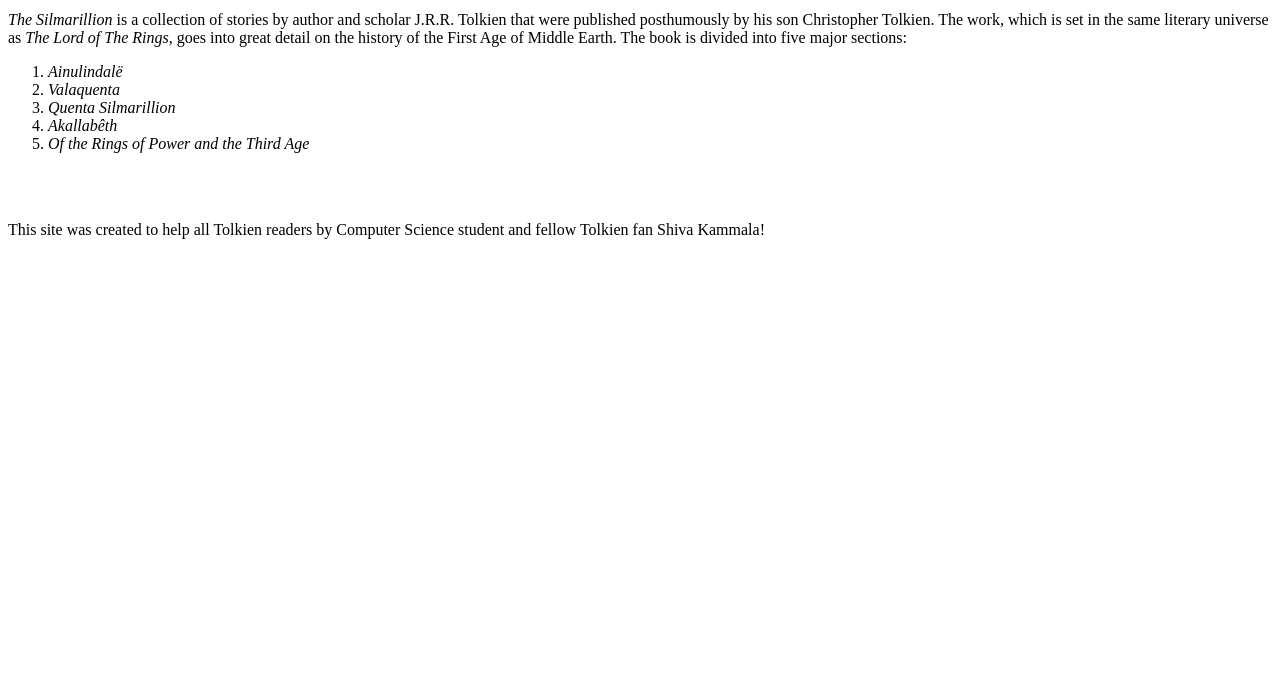
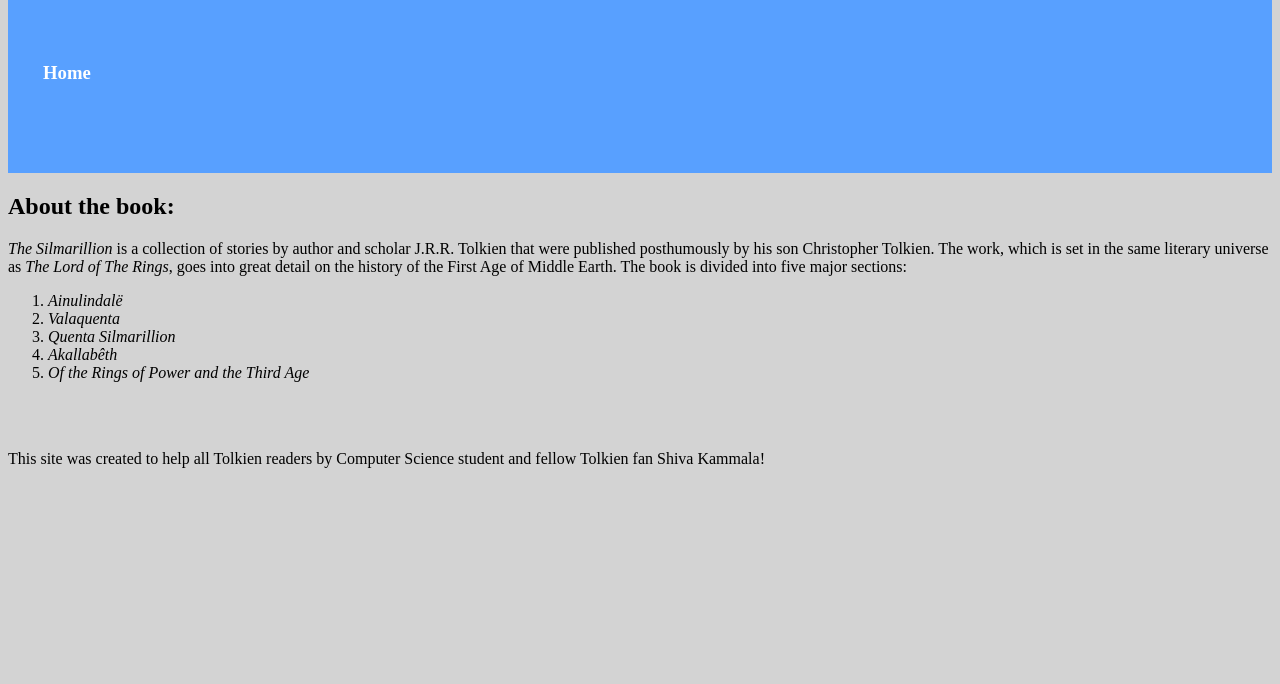
Before and after one commit to jdmar3-comp426/a01-shiva1UNC, a website: page index.html in a window 1280 px wide. Shown: the part 116-800 px from the top of the page. Drawn offline with Linux system fonts and the light colour scheme.

Commit message:
added heading and menu bar

```diff
--- a/index.html
+++ b/index.html
@@ -1,13 +1,21 @@
 <!DOCTYPE html>
 <html>
     <head>
+        <link rel="stylesheet" href="styles.css">
         <meta charset="UTF-8">
         <meta name="viewport" content="width=device-width, initial-scale=1.0">
         <title>a01: Mythological Character</title>
     </head>
     <body>
+        <div id="heading">
             <h1 id="title">Guide to Tolkien's <em>The Silmarillion</em></h1>
-        <div id="overview">
+            <br>
+            <div class="links">
+                <a href:"index.html"><h3>Home</h3></a>
+            </div>
+            <br>
+        </div>
+        <div>
             <h2>About the book:</h2>
             <p><em>The Silmarillion</em> is a collection of stories by author and scholar J.R.R. Tolkien
                     that were published posthumously by his son Christopher Tolkien. The work, which is set
@@ -23,8 +31,7 @@
                 <li><em>Of the Rings of Power and the Third Age</em></li>
             </ol>
             <br><br>
-                <p>This site was created to help all Tolkien readers by Computer Science student and fellow Tolkien fan Shiva Kammala!
-                </p>
+            <p>This site was created to help all Tolkien readers by Computer Science student and fellow Tolkien fan Shiva Kammala!</p>
         </div>
     </body>
 </html>
--- a/styles.css
+++ b/styles.css
@@ -1,3 +1,19 @@
 body {
-    background-color: #3f7c2a;
+    background-color: #d3d3d3;
 }
+#heading {
+    background-color: #58a0ff;
+    padding: 35px;
+    color: #ffff;
+}
+.content {
+    font-family: "Times New Roman", Times, serif;
+}
+a{
+    padding: 8px;
+}
+a:hover, a:active {
+    border-style: solid;
+    border-width: 2px;
+    border-color: #ffff;
+}
```
Lines whose indentation alone changed are shown as unchanged.
